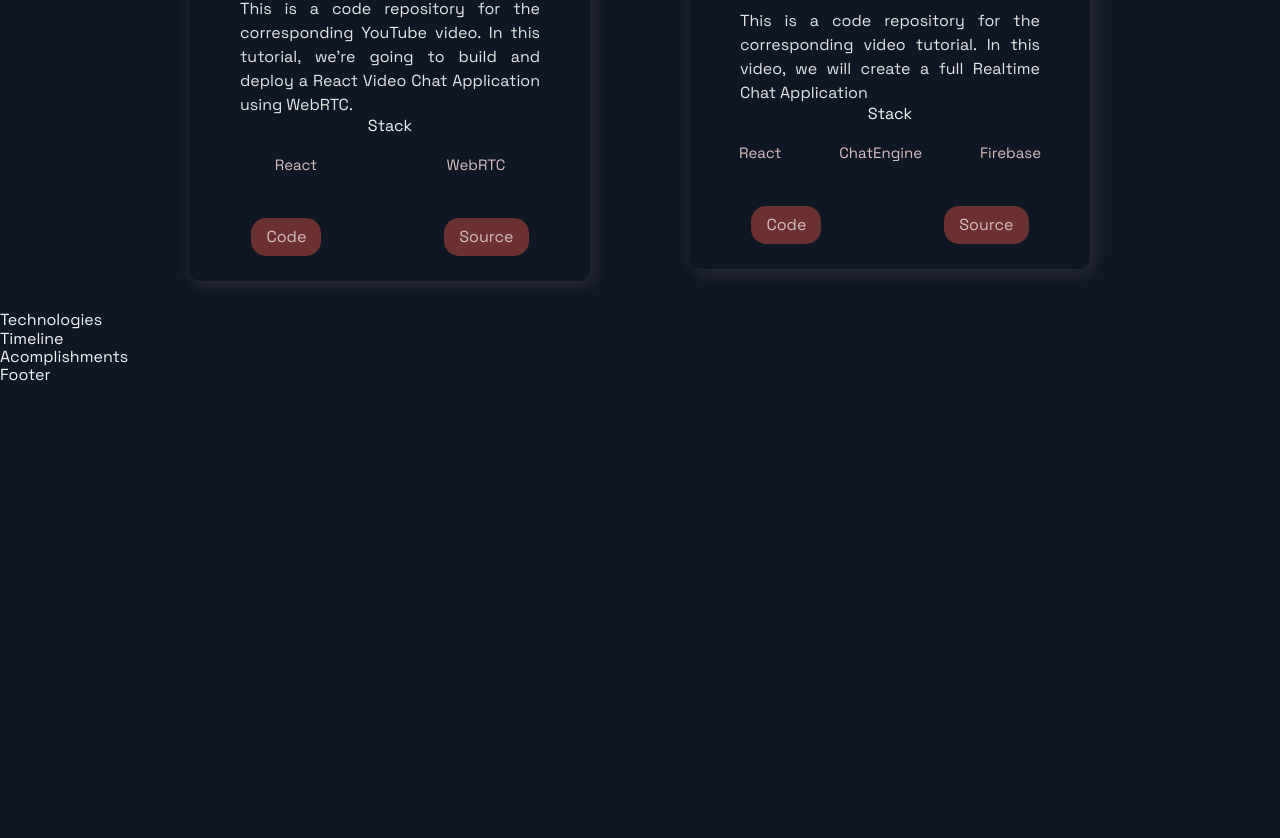
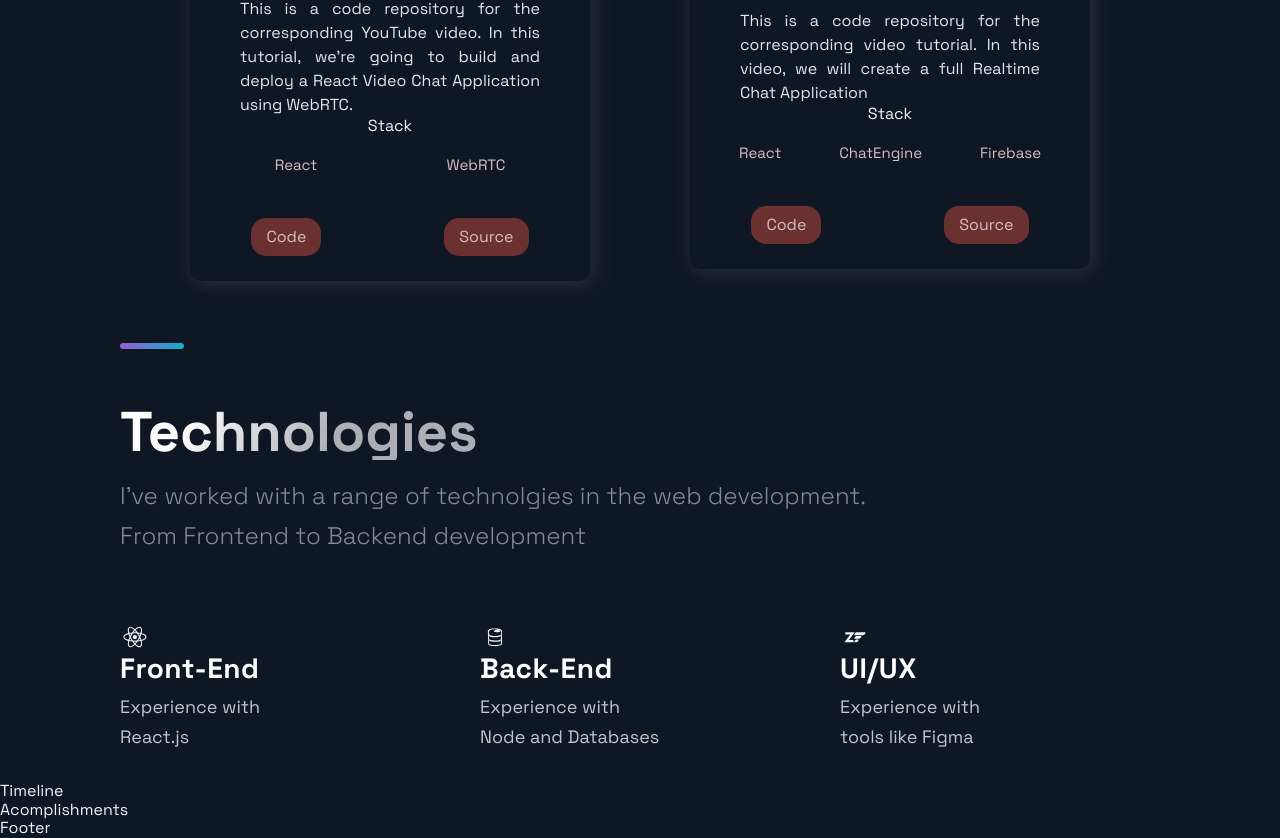
Before and after one commit to JaredBrown1/My-portfolio, a Next.js app: page / in a window 1280 px wide. Shown: the part 1931-2769 px from the top of the page. Before the commit the page ends 2316 px from the top, so only its background shows below. Built offline with nearby package versions, Linux system fonts and the light colour scheme.

Commit message:
technologies section completed

```diff
--- a/src/components/Technologies/Technologies.js
+++ b/src/components/Technologies/Technologies.js
@@ -1,12 +1,63 @@
-import React from 'react';
-import { DiFirebase, DiReact, DiZend } from 'react-icons/di';
-import { Section, SectionDivider, SectionText, SectionTitle } from '../../styles/GlobalComponents';
-import { List, ListContainer, ListItem, ListParagraph, ListTitle } from './TechnologiesStyles';
+import React from "react";
+import { DiFirebase, DiReact, DiZend } from "react-icons/di";
+import {
+	Section,
+	SectionDivider,
+	SectionText,
+	SectionTitle,
+} from "../../styles/GlobalComponents";
+import {
+	List,
+	ListContainer,
+	ListItem,
+	ListParagraph,
+	ListTitle,
+} from "./TechnologiesStyles";
 
-const Technologies = () =>  (
-  <div>
-    Technologies
-  </div>
+const Technologies = () => (
+	<Section id="tech">
+		<SectionDivider />
+		<br />
+		<br />
+		<br />
+		<SectionTitle>Technologies</SectionTitle>
+		<SectionText>
+			I've worked with a range of technolgies in the web development. From
+			Frontend to Backend development
+		</SectionText>
+		<List>
+			<ListItem>
+				<DiReact size="3rem" />
+				<ListContainer>
+					<ListTitle>Front-End</ListTitle>
+					<ListParagraph>
+						Experience with <br />
+						React.js
+					</ListParagraph>
+				</ListContainer>
+			</ListItem>
+			<ListItem>
+				<DiFirebase size="3rem" />
+				<ListContainer>
+					<ListTitle>Back-End</ListTitle>
+					<ListParagraph>
+						Experience with <br />
+						Node and Databases
+					</ListParagraph>
+				</ListContainer>
+			</ListItem>
+			<ListItem>
+				<DiZend size="3rem" />
+				<ListContainer>
+					<ListTitle>UI/UX</ListTitle>
+					<ListParagraph>
+						Experience with <br />
+						tools like Figma
+					</ListParagraph>
+				</ListContainer>
+			</ListItem>
+		</List>
+	</Section>
 );
 
 export default Technologies;
```
